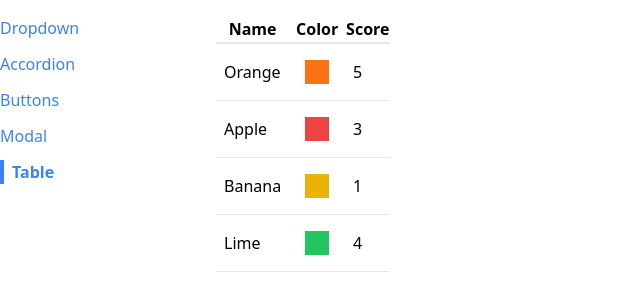
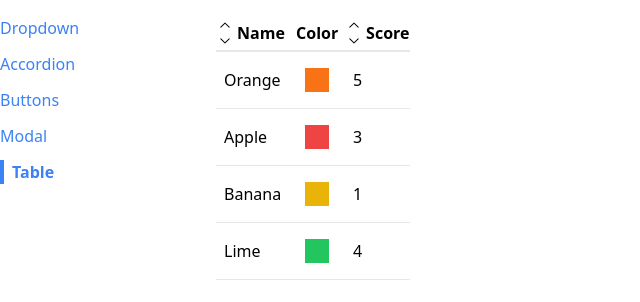
Before and after one commit to RothaSAMON/Modern-React-Lesson, a React (Create React App) app in the folder comps/: page /table in a window 1280 px wide. Shown: the top 302 px of the page, without its empty margins (0-640 px from the left). Built offline with nearby package versions, Linux system fonts and the light colour scheme.

Commit message:
Getting Clever with Data Sorting

```diff
--- /dev/null
+++ b/comps/src/components/SortableTable.js
@@ -0,0 +1,97 @@
+import { useState } from "react";
+import { GoChevronDown, GoChevronUp } from 'react-icons/go';
+import Table from "./Table";
+
+function SortableTable(props) {
+    // null in here is mean is unsorted
+    const [sortOrder, setSortOrder] = useState(null);
+    const [sortBy, setSortBy] = useState(null);
+
+    const { config, data } = props;
+
+    const handleClick = (label) => {
+        if (sortBy && label !== sortBy) {
+            setSortOrder('asc');
+            setSortBy(label);
+            return;
+        }
+
+        if (sortOrder === null) {
+            setSortOrder('asc');
+            setSortBy(label);
+        } else if (sortOrder === 'asc') {
+            setSortOrder('desc');
+            setSortBy(label);
+        } else if (sortOrder === 'desc') {
+            setSortOrder(null);
+            setSortBy(null);
+        }
+    };
+
+    const updatedConfig = config.map((column) => {
+        if (!column.sortValue) {
+            return column;
+        }
+        return {
+            ...column,
+            header: () => (
+                <th className="cursor-pointer hover:bg-gray-100" onClick={() => handleClick(column.label)}>
+                    <div className="flex items-center gap-1">
+                        {getIcons(column.label, sortBy, sortOrder)}
+                        {column.label}
+                    </div>
+                </th>
+            ),
+        };
+    });
+
+    //Only sort data if sortOrder && sortBy are not null
+    //Make a copy of the 'data' prop
+    //Find the correcet sortValue function and use it for sorting
+    let sortedData = data;
+    if (sortOrder && sortBy) {
+        const { sortValue } = config.find(column => column.label === sortBy);
+        sortedData = [...data].sort((a, b) => {
+            const valueA = sortValue(a);
+            const valueB = sortValue(b);
+
+            const reverseOrder = sortOrder === 'asc' ? 1 : -1;
+
+            if (typeof valueA === 'string') {
+                return valueA.localeCompare(valueB) * reverseOrder;
+            } else {
+                return (valueA - valueB) * reverseOrder;
+            }
+        });
+    }
+
+    return (
+            <Table {...props} data={sortedData} config={updatedConfig} />
+    );
+}
+
+function getIcons(label, sortBy, sortOrder) {
+    if (label !== sortBy) {
+        return <div>
+            <GoChevronUp/>
+            <GoChevronDown/>
+        </div>;
+    }
+
+    if (sortOrder === null) {
+        return <div>
+        <GoChevronUp/>
+        <GoChevronDown/>
+    </div>;
+    } else if (sortOrder === 'asc') {
+        return <div>
+        <GoChevronUp/>
+    </div>;
+    } else if (sortOrder === 'desc') {
+        return <div>
+        <GoChevronDown/>
+    </div>;
+    }
+}
+
+export default SortableTable;
--- a/comps/src/components/Table.js
+++ b/comps/src/components/Table.js
@@ -1,6 +1,11 @@
+import { Fragment } from 'react';
 
 function Table({ data, config, keyFn }) {
     const renderedHeaders = config.map((column) => {
+        if (column.header) {
+            return <Fragment key={column.label}>{column.header()}</Fragment>;
+        }
+
         return (
             <th key={column.label} >{column.label}</th>
         );
--- a/comps/src/pages/TablePage.js
+++ b/comps/src/pages/TablePage.js
@@ -1,5 +1,6 @@
-import { render } from "react-dom";
-import Table from "../components/Table";
+// import { render } from "react-dom";
+// import Table from "../components/Table";
+import SortableTable from "../components/SortableTable";
 
 function TablePage() {
     const data = [
@@ -12,7 +13,8 @@
     const config = [
         {
             label: 'Name',
-            render: (fruit) => fruit.name
+            render: (fruit) => fruit.name,
+            sortValue: (fruit) => fruit.name
         },
         {
             label: 'Color',
@@ -20,7 +22,8 @@
         },
         {
             label: 'Score',
-            render: (fruit) => fruit.score
+            render: (fruit) => fruit.score,
+            sortValue: (fruit) => fruit.score
         },
     ];
 
@@ -30,7 +33,7 @@
 
     return (
         <div>
-            <Table data={data} config={config} keyFn={keyFn} />
+            <SortableTable data={data} config={config} keyFn={keyFn} />
         </div>
     );
 }
```
